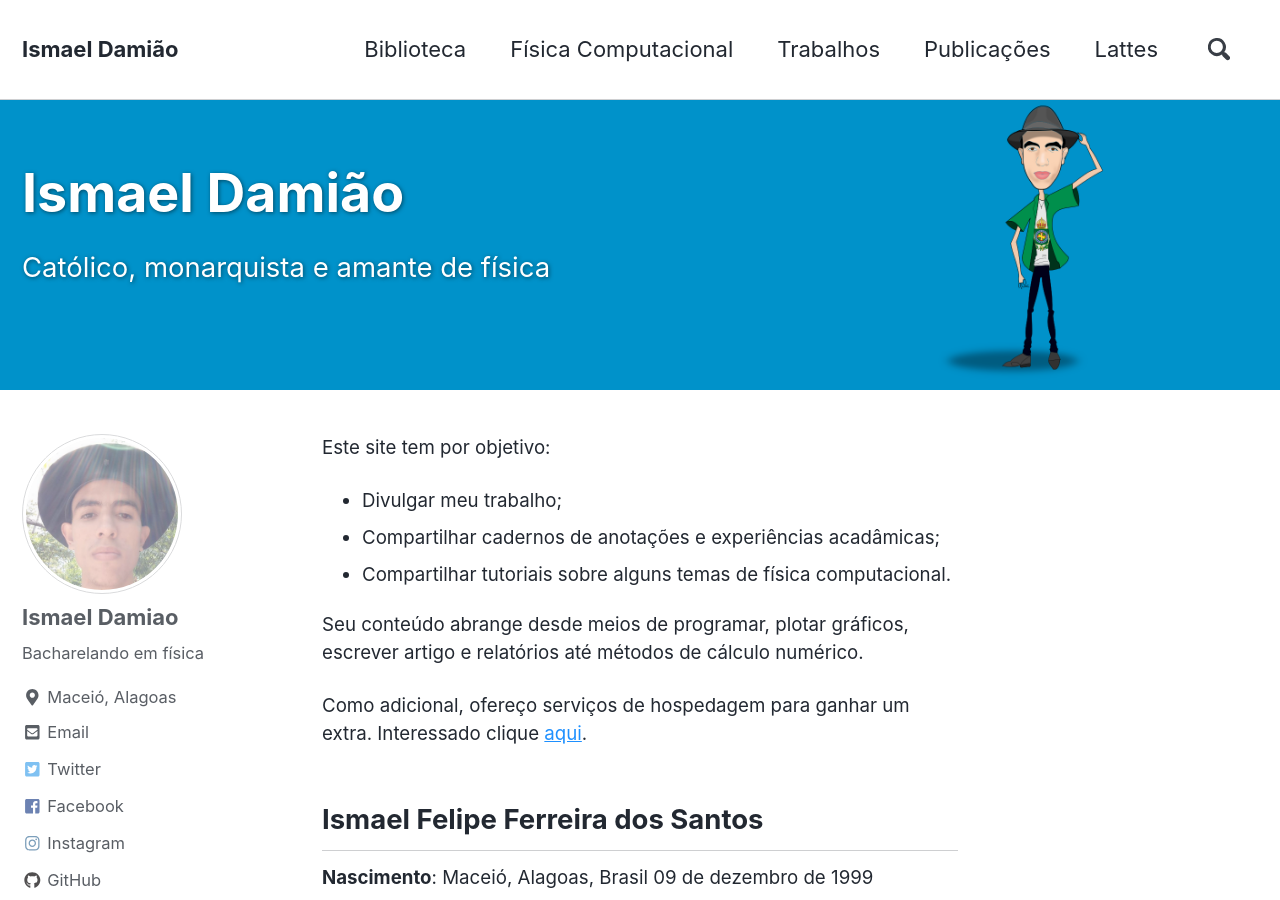
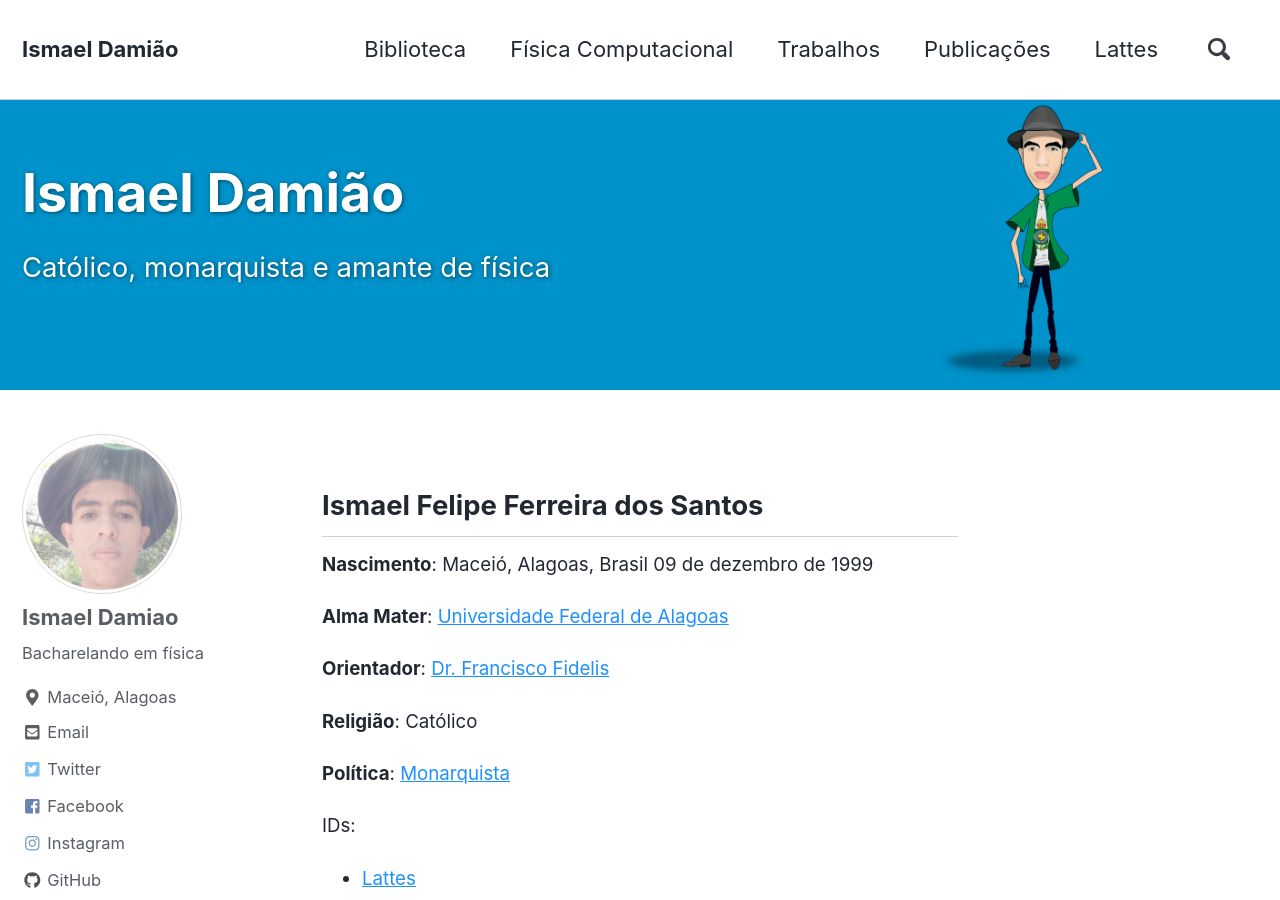
Before and after one commit to ismaeldamiao/ismaeldamiao.github.io, a Jekyll site: the page built from _pages/pt/pt.md, in a window 1280 px wide and 900 px high. Built offline with Jekyll 4.4.1, drawn with Linux system fonts in a browser that asks for light colours; nearby versions of some CDN libraries; some of the changed text lies outside the part shown.

Commit message:
Update pt.md

```diff
--- a/_pages/pt/pt.md
+++ b/_pages/pt/pt.md
@@ -7,16 +7,6 @@ sidebar: true
 header:
   overlay_image: ./images/site.png
 ---
-
-Este site tem por objetivo:
-* Divulgar meu trabalho;
-* Compartilhar cadernos de anotações e experiências acadâmicas;
-* Compartilhar tutoriais sobre alguns temas de física computacional.
-
-Seu conteúdo abrange desde meios de programar, plotar gráficos, escrever artigo e relatórios até métodos de cálculo numérico.
-
-Como adicional, ofereço serviços de hospedagem para ganhar um extra.
-Interessado clique [aqui](/pt/servidores).
 
 ## Ismael Felipe Ferreira dos Santos
 
@@ -29,3 +19,10 @@ Interessado clique [aqui](/pt/servidores).
 **Religião**: Católico
 
 **Política**: [Monarquista](https://monarquia.org.br/)
+
+IDs:
+* [Lattes](http://lattes.cnpq.br/1281887099263383)
+* [ResearcherID](https://publons.com/researcher/4644666/ismael-felipe-ferreira-dos-santos/)
+* [ORCID](https://orcid.org/0000-0002-6652-9295)
+* [Scorpus ID](https://www.scopus.com/authid/detail.uri?authorId=22979186900)
+* [Google Acadêmico](https://scholar.google.com/citations?user=RktjGkgAAAAJ)
```
